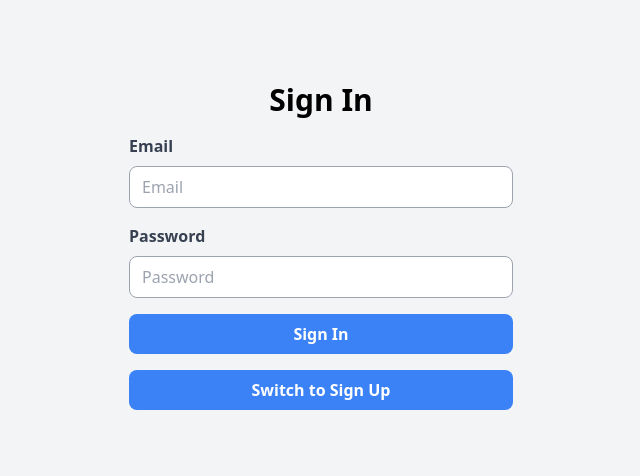
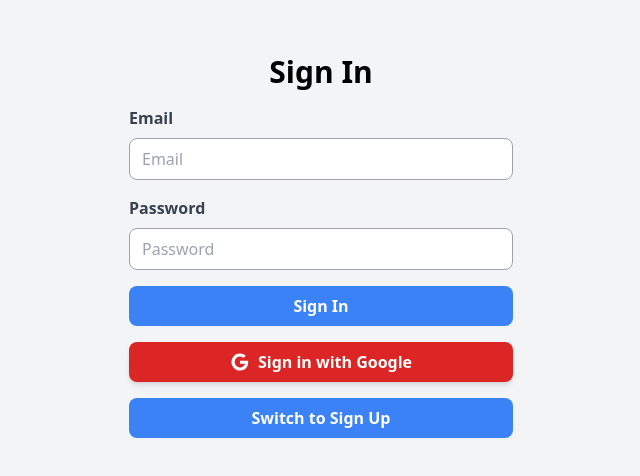
Before and after one commit to jamzu98/Dineroes, a React (Vite) app: page / in a window 1280 px wide. Shown: the part 154-630 px from the top of the page, without its empty margins (319-959 px from the left). Built offline with nearby package versions, Linux system fonts and the light colour scheme; no server answers.

Commit message:
User can now sign in with google account

```diff
--- a/src/components/SignIn/SignIn.tsx
+++ b/src/components/SignIn/SignIn.tsx
@@ -1,8 +1,9 @@
 import React, { useState } from 'react';
-import { auth } from '../../firebase';
+import { auth, provider } from '../../firebase';
 import {
   createUserWithEmailAndPassword,
   signInWithEmailAndPassword,
+  signInWithPopup,
 } from 'firebase/auth';
 
 const SignIn: React.FC = () => {
@@ -17,6 +18,23 @@ const SignIn: React.FC = () => {
 
   const toggleSignUp = () => {
     setShowSignUp(!showSignUp);
+  };
+
+  const handleGoogleSignIn = async () => {
+    setLoading(true);
+    setError('');
+
+    try {
+      await signInWithPopup(auth, provider);
+    } catch (error) {
+      if (error instanceof Error) {
+        setError(error.message);
+      } else {
+        setError('An unknown error occurred.');
+      }
+    } finally {
+      setLoading(false);
+    }
   };
 
   const handleSignUp = async (e: React.FormEvent) => {
@@ -103,6 +121,22 @@ const SignIn: React.FC = () => {
             Sign In
           </button>
           <button
+            onClick={handleGoogleSignIn}
+            className="py-2 px-4 mt-4 max-w-sm flex justify-center items-center bg-red-600 hover:bg-red-700 focus:ring-red-500 focus:ring-offset-red-200 text-white w-full transition ease-in duration-200 text-center text-base font-semibold shadow-md focus:outline-none focus:ring-2 focus:ring-offset-2 rounded-lg"
+          >
+            <svg
+              width="20"
+              height="20"
+              fill="currentColor"
+              className="mr-2"
+              viewBox="0 0 1792 1792"
+              xmlns="http://www.w3.org/2000/svg"
+            >
+              <path d="M896 786h725q12 67 12 128 0 217-91 387.5t-259.5 266.5-386.5 96q-157 0-299-60.5t-245-163.5-163.5-245-60.5-299 60.5-299 163.5-245 245-163.5 299-60.5q300 0 515 201l-209 201q-123-119-306-119-129 0-238.5 65t-173.5 176.5-64 243.5 64 243.5 173.5 176.5 238.5 65q87 0 160-24t120-60 82-82 51.5-87 22.5-78h-436v-264z"></path>
+            </svg>
+            Sign in with Google
+          </button>
+          <button
             type="button"
             onClick={toggleSignUp}
             className="w-full bg-blue-500 text-white font-bold py-2 px-4 rounded-lg focus:outline-none hover:bg-blue-600 mt-4"
--- a/src/firebase.ts
+++ b/src/firebase.ts
@@ -1,5 +1,5 @@
 import { initializeApp } from 'firebase/app';
-import { getAuth, updateProfile } from 'firebase/auth';
+import { getAuth, updateProfile, GoogleAuthProvider } from 'firebase/auth';
 import { getFirestore } from 'firebase/firestore';
 
 const firebaseConfig = {
@@ -14,6 +14,7 @@ const firebaseConfig = {
 const app = initializeApp(firebaseConfig);
 
 const auth = getAuth(app);
+const provider = new GoogleAuthProvider();
 const firestore = getFirestore(app);
 
-export { app, auth, firestore, updateProfile };
+export { app, auth, provider, firestore, updateProfile };
```
